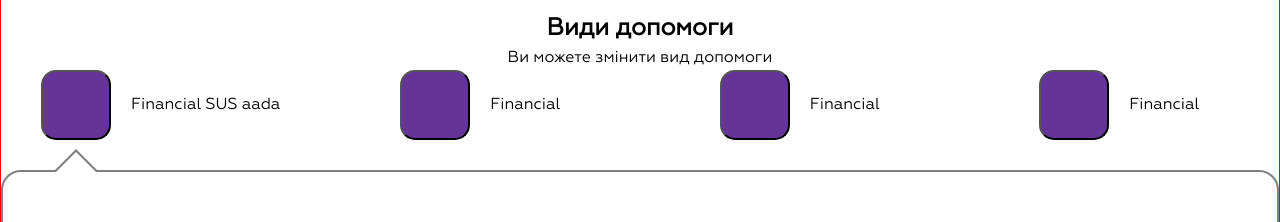
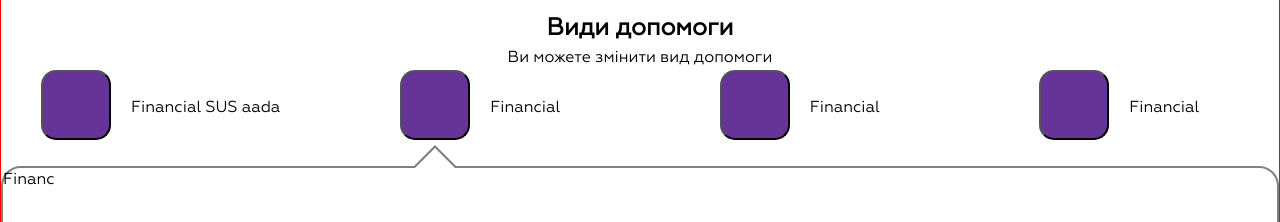
Before and after one commit to KirilCycle/Form, a React (Vite) app: page / in a window 1280 px wide. Shown: the part 291-513 px from the top of the page. Built offline with nearby package versions, Linux system fonts and the light colour scheme.

Commit message:
feat: show arrow on active help type

```diff
--- a/src/components/ArrowPanel/ArrowPanel.jsx
+++ /dev/null
@@ -1,14 +0,0 @@
-import React from 'react';
-import s from './ArrowPanel.module.scss';
-import Triangle from '../../ui/shapes/Triangle'
-
-const ArrowPanel = ({ children }) => {
-  return (
-    <div className={s.arrowPanel}>
-       <Triangle classNames={s.triangleModifier} />
-       {children}
-    </div>
-  )
-}
-
-export default ArrowPanel
--- a/src/components/DisplayPanel/DisplayPanel.jsx
+++ /dev/null
@@ -1,13 +0,0 @@
-import React from "react";
-import s from "./DisplayPanel.module.scss";
-
-const DisplayPanel = ({ children, isActive }) => {
-  return (
-    <div className={s.displayPanel}>
-      {children}
-      {isActive && <div className={s.panelToDisplay}></div>}
-    </div>
-  );
-};
-
-export default DisplayPanel;
--- a/src/components/DisplayPanel/DisplayPanel.module.scss
+++ /dev/null
@@ -1,4 +0,0 @@
-
-.displayPanel {
-    position: relative;
-}
--- /dev/null
+++ b/src/components/HelpBodyWrapper/HelpBodyWrapper.jsx
@@ -0,0 +1,12 @@
+import React from 'react';
+import s from './HelpBodyWrapper.module.scss';
+
+const HelpBodyWrapper = ({ children }) => {
+  return (
+    <div className={s.arrowPanel}>
+       {children}
+    </div>
+  )
+}
+
+export default HelpBodyWrapper
--- a/src/components/ArrowPanel/ArrowPanel.module.scss
+++ b/src/components/HelpBodyWrapper/HelpBodyWrapper.module.scss
@@ -1,7 +1,7 @@
 .arrowPanel {
     width: 100%;
     position: relative;
-    margin-top: 30px;
+    margin-top: 21px;
     width: 100%;
     min-height: 500px;
     border: 2px solid gray;
@@ -13,7 +13,7 @@
     position: absolute;
     z-index: 3;
     top: -23px;
-    left: 50px;
+    // left: 50px;
 
-    // transform: translateX(0px);
+    transform: translateX(37px);
 }
--- a/src/components/HelpForm/HelpForm.jsx
+++ b/src/components/HelpForm/HelpForm.jsx
@@ -1,53 +1,43 @@
 import React, { useState, useRef, useEffect } from "react";
-import useRefs from "../../hooks/useRefs";
 import s from "./styles/HelpForm.module.scss";
-import DisplayPanel from "../DisplayPanel/DisplayPanel";
-import ArrowPanel from "../ArrowPanel/ArrowPanel";
+import HelpBodyWrapper from "../HelpBodyWrapper/HelpBodyWrapper";
 import FinancialHelpForm from "./components/FinancialHelpForm/FinancialHelpForm";
+import PointerSlot from "../PointerSlot/PointerSlot";
+
 
 const helpBodies = {
-  Financial: <FinancialHelpForm />,
-};
-
-const HelpForm = () => {
-  const [activeHelpType, setActiveTypeHelp] = useState("Financial");
-  const [arrowXpos, setArrowXpos] = useState(0);
-  const { refsByKey, setRef } = useRefs();
-
-
-  useEffect(() => {
-    const defaultHelpTypeBtn = refsByKey[activeHelpType]
-    if (defaultHelpTypeBtn) {
-      const xPosition = defaultHelpTypeBtn.getBoundingClientRect().left;
-      setArrowXpos(xPosition)
-    }
-  },[])
-
-  const selectHelpType = (currTarget, type) => {
-    console.log(refsByKey)
-    const xPosition = currTarget.getBoundingClientRect().left;
-
-    console.log("X position:", xPosition);
+  financial: <FinancialHelpForm />,
+  action: <p>Action</p>,
+  material: <p>Material</p>,
+  volunteer: <p>Volunteer</p>,
 };
 
 const helpTypes = [
   {
-      type: "Action",
+    type: "action",
     title: "Financial SUS aada",
   },
   {
-      type: "Financial",
+    type: "financial",
     title: "Financial",
   },
   {
-      type: "Material",
+    type: "material",
     title: "Financial",
   },
   {
-      type: "Volunteer",
+    type: "volunteer",
     title: "Financial",
   },
 ];
+
+const HelpForm = () => {
+  const [activeHelpType, setActiveTypeHelp] = useState("financial");
+
+  const selectHelpType = (type) => {
+    console.log(activeHelpType)
+    setActiveTypeHelp(type)
+  };
 
   return (
     <div className={s.helpContainer}>
@@ -57,19 +47,20 @@ const HelpForm = () => {
         {helpTypes.map(({ type, title }, i) => {
           return (
             <li className={s.helpListItem} key={type}>
+              <PointerSlot isActive={type === activeHelpType}>
                 <button
-                ref={(element) => setRef(element, type)}
-                onClick={(e) => selectHelpType(e.currentTarget, type)}
+                  onClick={() => selectHelpType(type)}
                   className={s.helpListBtn}
                 ></button>
+              </PointerSlot>
               <p>{title}</p>
             </li>
           );
         })}
       </ul>
-      <ArrowPanel>
+      <HelpBodyWrapper>
         {helpBodies[activeHelpType]}
-      </ArrowPanel>
+      </HelpBodyWrapper>
     </div>
   );
 };
--- a/src/components/HelpForm/components/FinancialHelpForm/FinancialHelpForm.jsx
+++ b/src/components/HelpForm/components/FinancialHelpForm/FinancialHelpForm.jsx
@@ -4,6 +4,7 @@ import s from './FinancialHelpForm.module.scss'
 const FinancialHelpForm = () => {
   return (
     <div className={`${s.financialHelpForm} `} >
+        Financ
     </div>
   )
 }
--- /dev/null
+++ b/src/components/PointerSlot/PointerSlot.jsx
@@ -0,0 +1,18 @@
+import React from "react";
+import s from "./PointerSlot.module.scss";
+import Triangle from "../../ui/shapes/Triangle";
+
+const PointerSlot = ({ children, isActive }) => {
+  return (
+    <div className={s.displayPanel}>
+      {children}
+      {isActive &&
+        <div className={s.panelToDisplay} >
+          <Triangle/>
+        </div>
+        }
+    </div>
+  );
+};
+
+export default PointerSlot;
--- /dev/null
+++ b/src/components/PointerSlot/PointerSlot.module.scss
@@ -0,0 +1,11 @@
+.displayPanel {
+    position: relative;
+}
+
+.panelToDisplay {
+    position: absolute;
+    z-index: 100;
+    width: 100%;
+    display: flex;
+    justify-content: center;
+}
--- a/src/ui/shapes/Triangle.jsx
+++ b/src/ui/shapes/Triangle.jsx
@@ -1,9 +1,9 @@
 import React from 'react'
 import s from './Triangle.module.scss'
 
-const Triangle = ({ classNames }) => {
+const Triangle = ({ className }) => {
   return (
-    <div className={`${s.triangle} ${classNames}`} >
+    <div className={`${s.triangle} ${className}`} >
          <div className={s.triangleInner}>
 
         </div>
```
Lines whose indentation alone changed are shown as unchanged.
